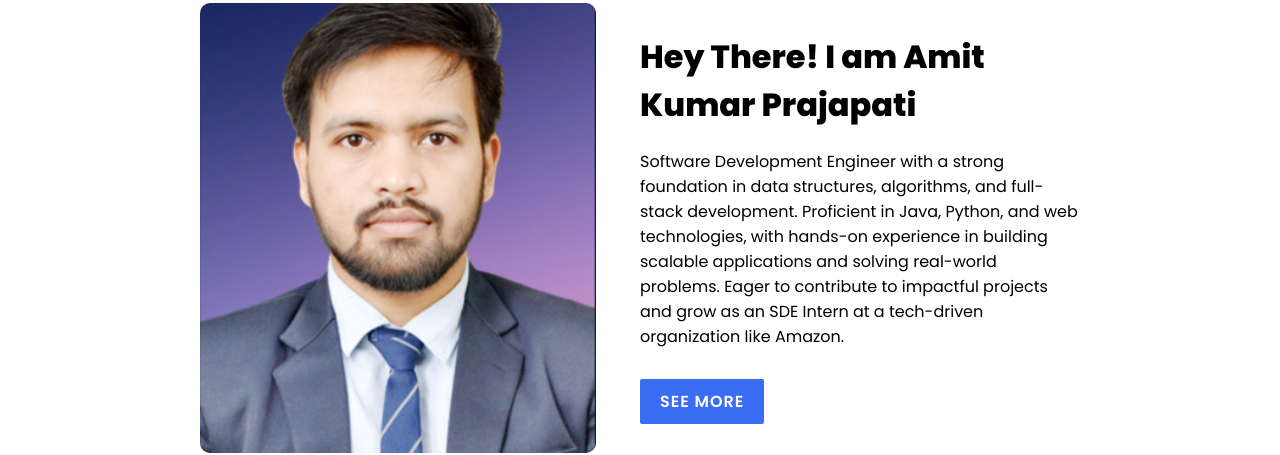
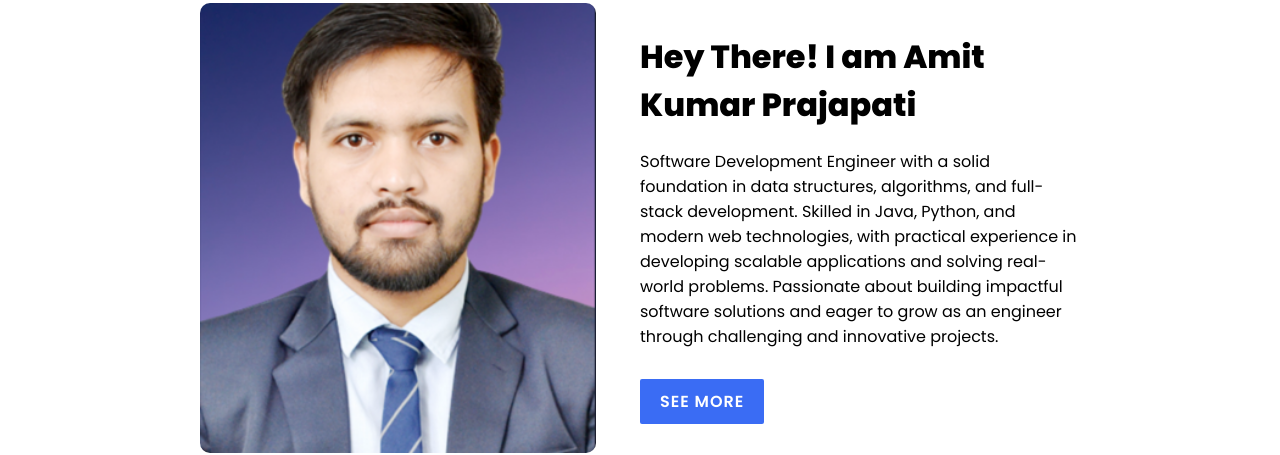
Before and after one commit to amitprajapati064/portfolio, a plain HTML site: page index.html in a window 1280 px wide. Shown: the part 1030-1485 px from the top of the page. Drawn offline with nearby package versions, Linux system fonts and the light colour scheme.

Commit message:
Updated index.html content

```diff
--- a/index.html
+++ b/index.html
@@ -52,7 +52,7 @@
     <div class="column col-right reveal">
       <h2 class="content-title" data-aos="fade-left" data-aos-duration="1000" data-aos-delay="200">Hey There! I am Amit Kumar Prajapati</h2>
       <p class="paragraph-text" data-aos="flip-up" data-aos-duration="1000" data-aos-delay="400">
-        Software Development Engineer with a strong foundation in data structures, algorithms, and full-stack development. Proficient in Java, Python, and web technologies, with hands-on experience in building scalable applications and solving real-world problems. Eager to contribute to impactful projects and grow as an SDE Intern at a tech-driven organization like Amazon.
+        Software Development Engineer with a solid foundation in data structures, algorithms, and full-stack development. Skilled in Java, Python, and modern web technologies, with practical experience in developing scalable applications and solving real-world problems. Passionate about building impactful software solutions and eager to grow as an engineer through challenging and innovative projects.
       </p>
       <a href="#skills" class="btn" data-aos="zoom-out-left" data-aos-duration="1000" data-aos-delay="600">See more</a>
     </div>
```
